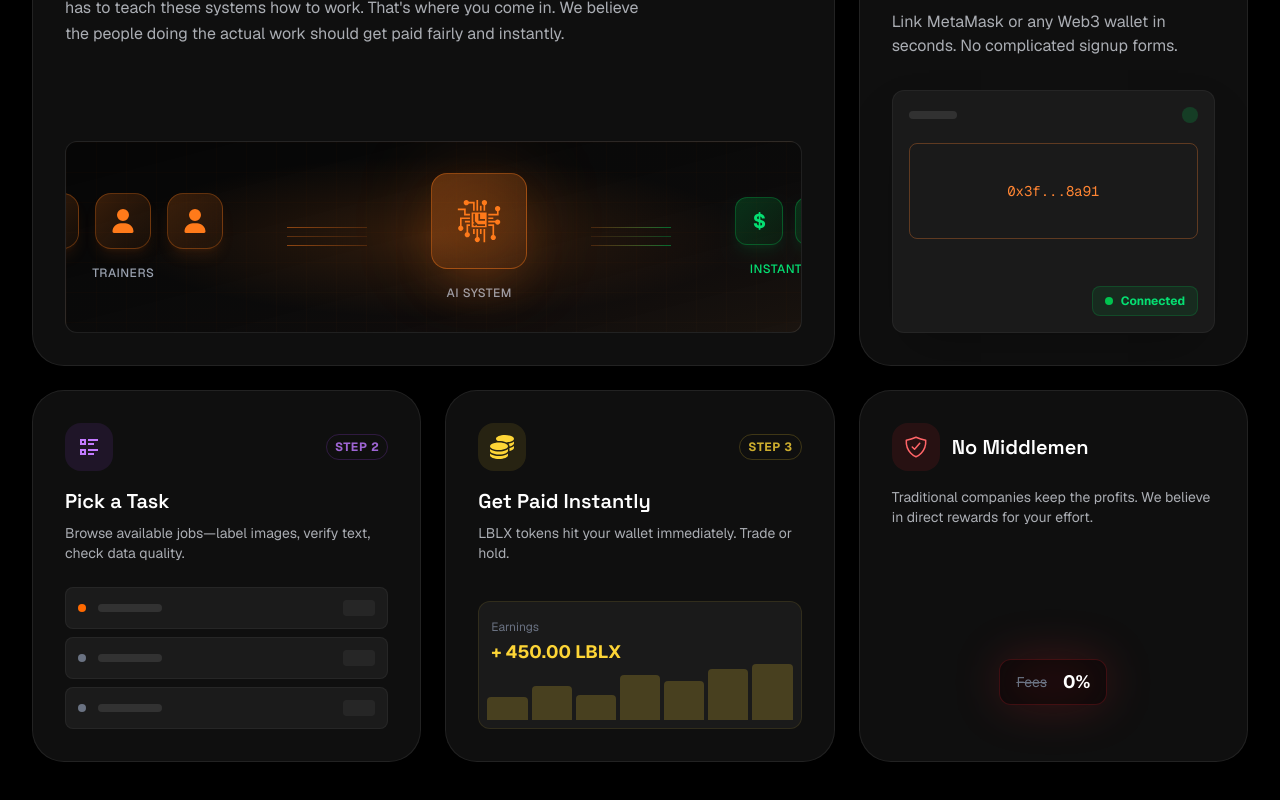
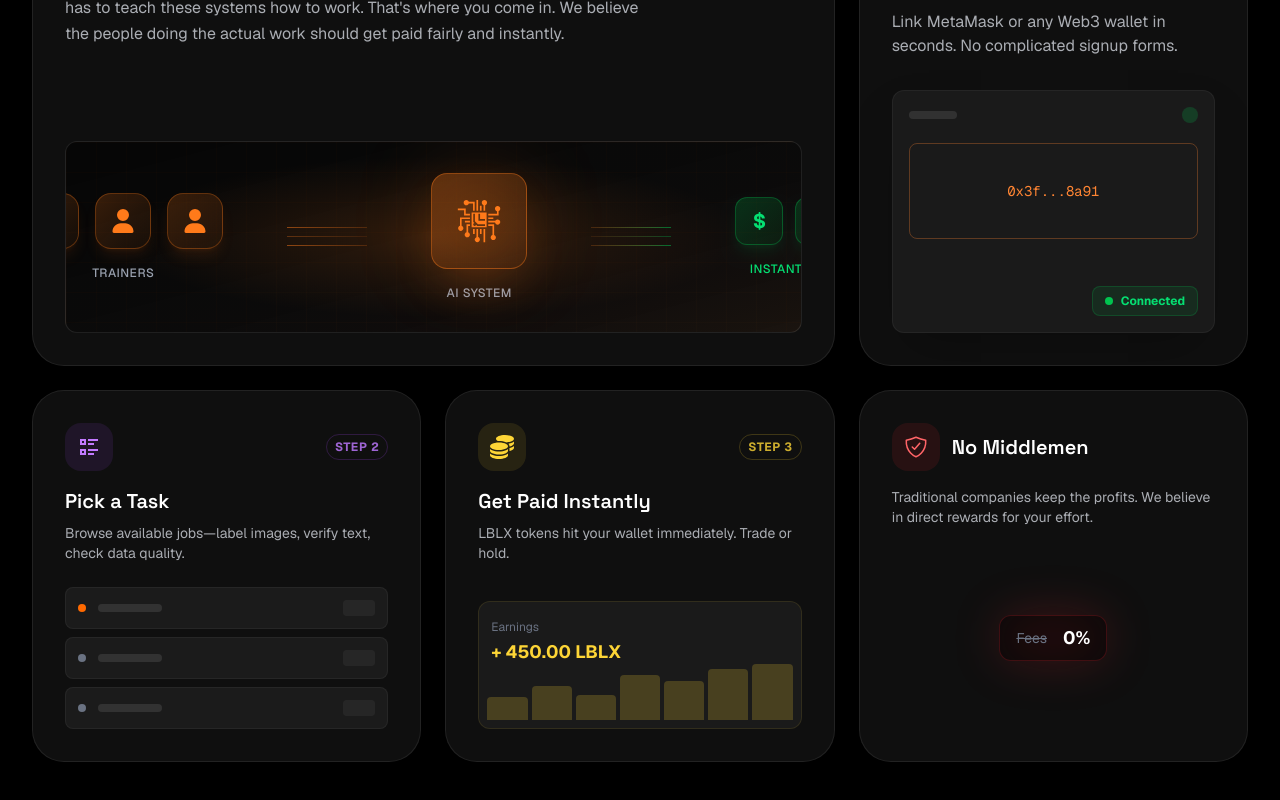
Before and after one commit to aiminiapps/labelxweb, a Next.js app: page / in a window 1280 px wide. Shown: the part 1509-2309 px from the top of the page. Built offline with nearby package versions, Linux system fonts and the light colour scheme; a web font is replaced by a local one.

Commit message:
fees cta fixed

```diff
--- a/src/components/about-section.js
+++ b/src/components/about-section.js
@@ -535,7 +535,7 @@ const AboutSection = () => {
                 <p className="text-gray-300/80 text-sm mb-6">
                   Traditional companies keep the profits. We believe in direct rewards for your effort.
                 </p>
-                <div className="mt-auto flex justify-center py-6">
+                <div className="mt-10 flex justify-center py-6">
                    <div className="relative">
                       <div className="absolute inset-0 bg-red-500/20 blur-xl rounded-full" />
                       <div className="relative flex items-center gap-4 bg-black/40 px-4 py-2 rounded-xl border border-red-500/20">
```
